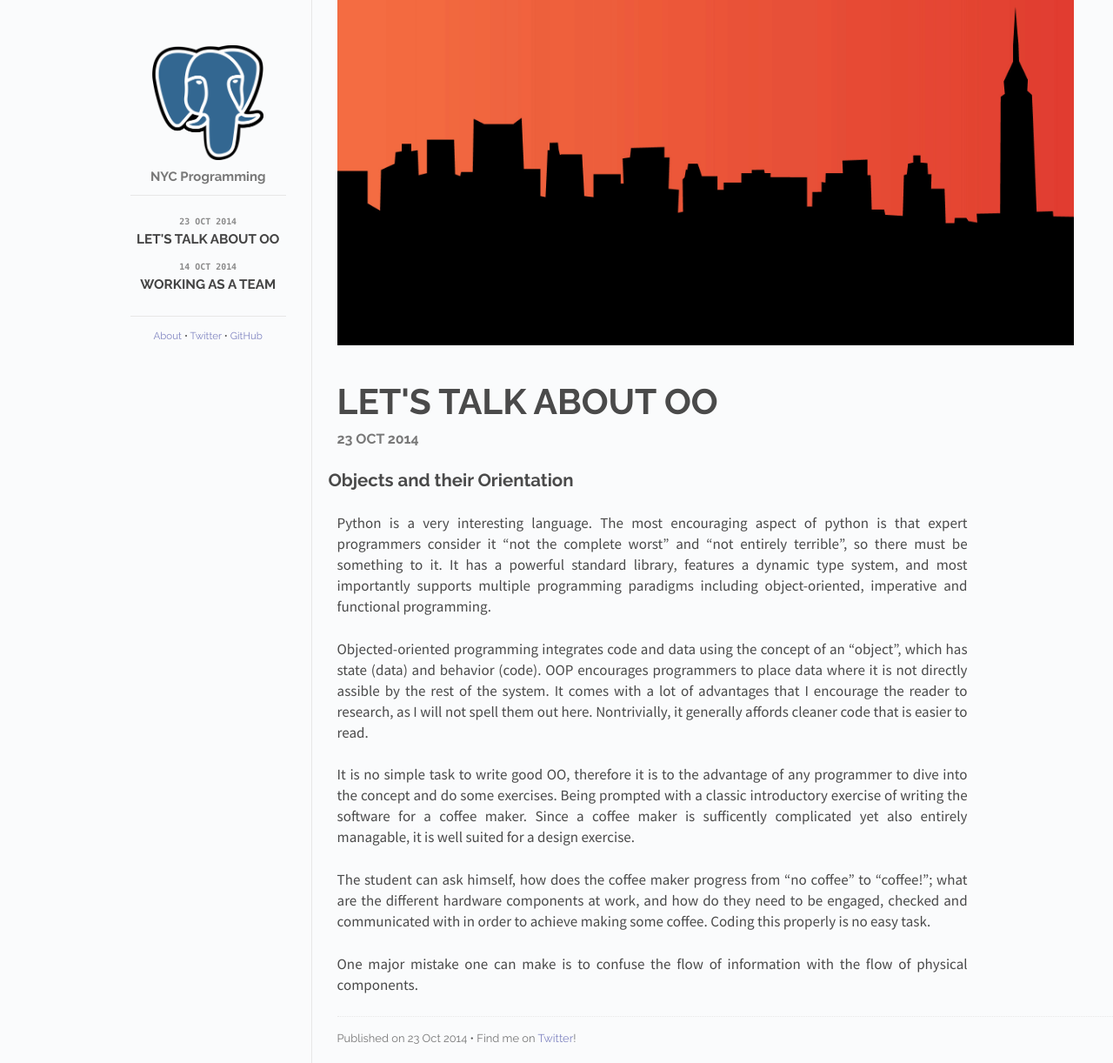
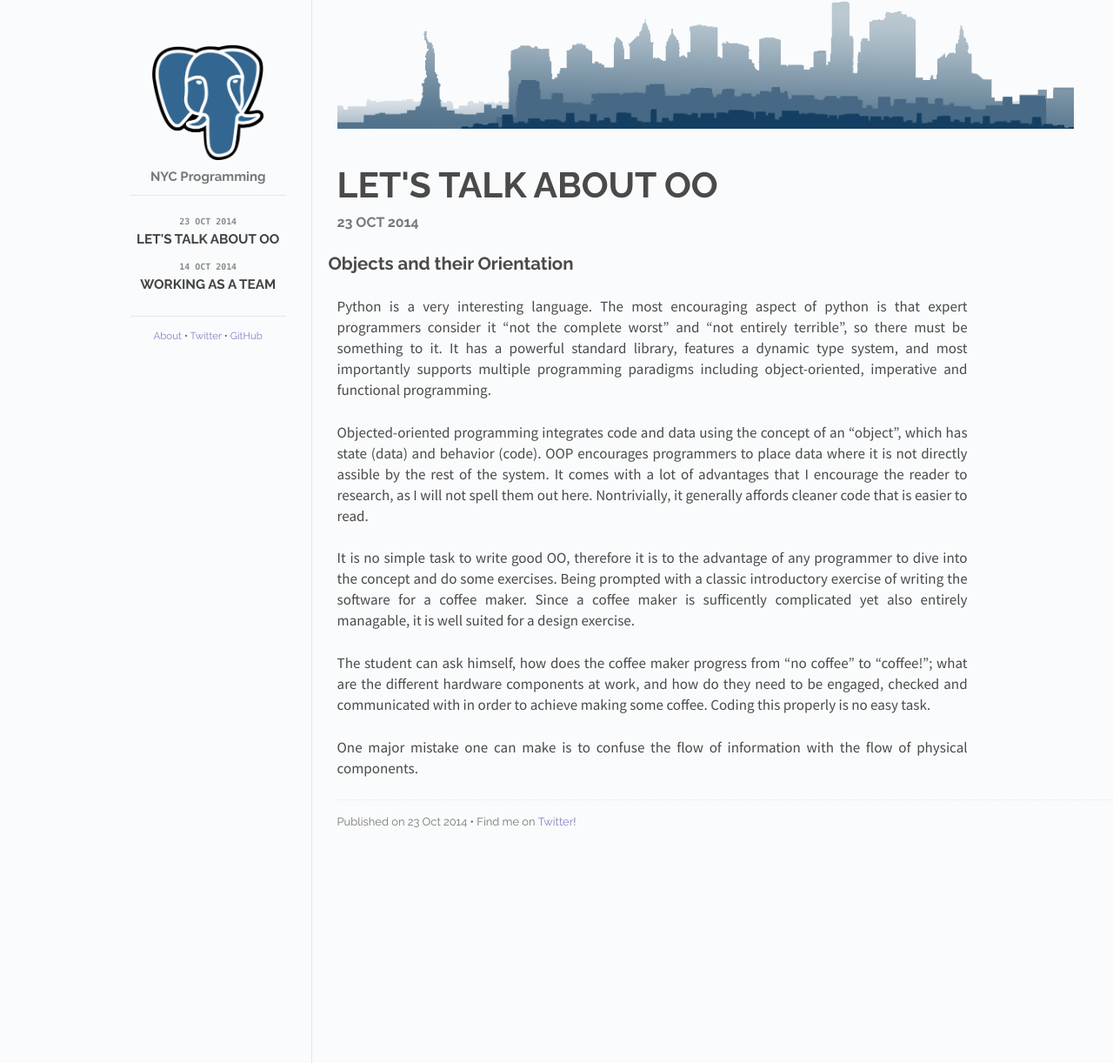
Before and after one commit to robbyoconnor/lucasbrambrink.github.io, a Jekyll site: the page built from _posts/2014-10-17-coffeemaker.md, in a window 1280 px wide. Shown: the whole page at 87% size. Built offline with Jekyll 4.4.1, drawn with Linux system fonts in a browser that asks for light colours; Markdown is read by kramdown in place of the engine named in the settings.

Commit message:
updated logo and images

```diff
--- a/_posts/2014-10-17-coffeemaker.md
+++ b/_posts/2014-10-17-coffeemaker.md
@@ -1,7 +1,7 @@
 ---
 layout: post
 title: Let's talk about OO
-cover: nycred.jpg
+cover: nycblue.png
 date:   2014-10-23 09:10:00
 categories: posts
 ---
```
